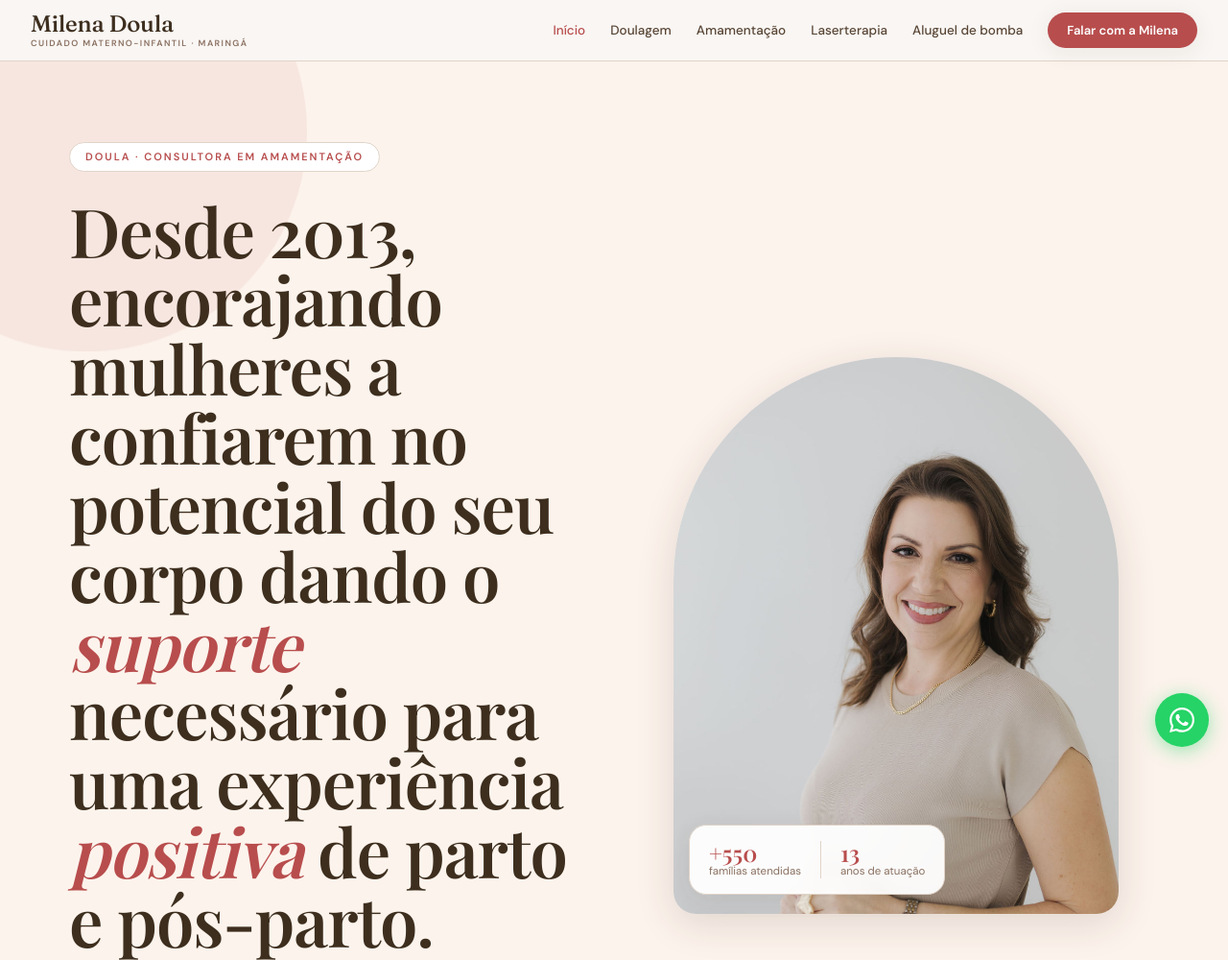
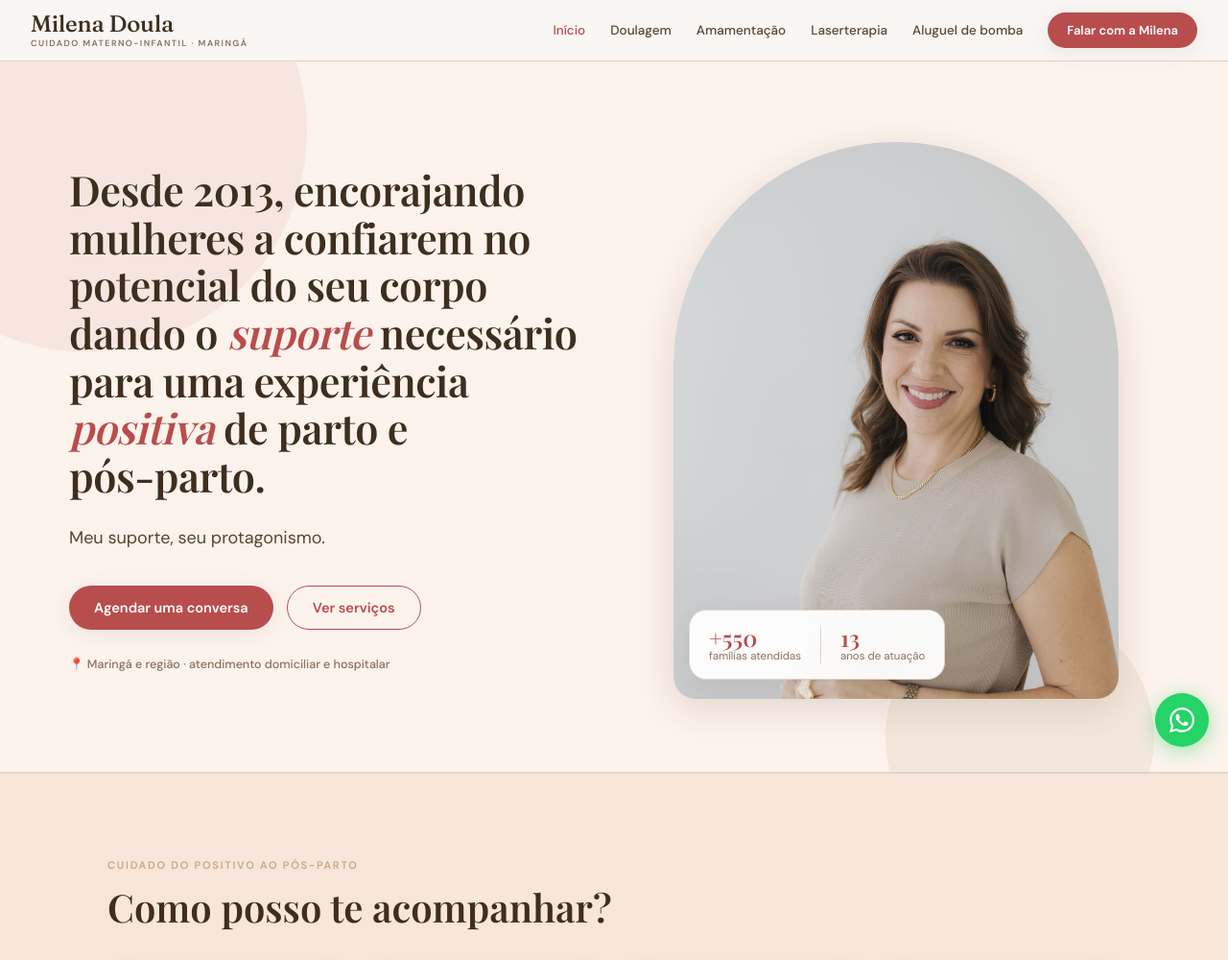
Before and after one commit to milenadoula/site, a plain HTML site: page index.html in a window 1280 px wide. Shown: the top 1000 px of the page at 96% size. Drawn offline with nearby package versions, Linux system fonts and the light colour scheme; files whose address does not match are found by name; a web font is replaced by a local one.

Commit message:
Remove badge da hero e reduz tamanho da fonte do H1 para caber a frase mais longa

```diff
--- a/index.html
+++ b/index.html
@@ -34,8 +34,7 @@
 <div aria-hidden="true" style="position:absolute;bottom:-120px;right:6%;width:280px;height:280px;border-radius:50%;background:var(--md-dourado);opacity:.16;animation:md-bob 11s ease-in-out infinite .8s;pointer-events:none"></div>
 <div style="position:relative;max-width:1200px;margin:0 auto;padding:84px 32px 76px;display:flex;gap:64px;align-items:center;flex-wrap:wrap">
 <div data-reveal="1" style="flex:1 1 460px;min-width:300px">
-<span style="display:inline-block;font:600 11px/1 var(--font-body);letter-spacing:.18em;text-transform:uppercase;color:var(--md-rosa);background:#fff;border:1px solid var(--md-borda);border-radius:100px;padding:9px 16px;margin-bottom:26px">doula · consultora em amamentação</span>
-<h1 style="font-family:var(--font-display);font-weight:600;font-size:clamp(2.6rem,6.2vw,4.4rem);line-height:1.02;letter-spacing:-.015em;color:var(--marrom);margin:0 0 24px;text-wrap:pretty">Desde 2013, encorajando mulheres a confiarem no potencial do seu corpo dando o <em style="font-style:italic;color:var(--md-rosa)">suporte</em> necessário para uma experiência <em style="font-style:italic;color:var(--md-rosa)">positiva</em> de parto e pós-parto.</h1>
+<h1 style="font-family:var(--font-display);font-weight:600;font-size:clamp(1.9rem,3.4vw,2.7rem);line-height:1.15;letter-spacing:-.01em;color:var(--marrom);margin:0 0 24px;text-wrap:pretty">Desde 2013, encorajando mulheres a confiarem no potencial do seu corpo dando o <em style="font-style:italic;color:var(--md-rosa)">suporte</em> necessário para uma experiência <em style="font-style:italic;color:var(--md-rosa)">positiva</em> de parto e pós-parto.</h1>
 <p style="font:400 18px/1.75 var(--font-body);color:var(--cafe);margin:0 0 34px;max-width:520px;text-wrap:pretty">Meu suporte, seu protagonismo.</p>
 <div style="display:flex;gap:14px;flex-wrap:wrap">
 <a class="btn btn-primary" href="https://wa.me/5544991252383" target="_blank" rel="noopener">Agendar uma conversa</a>
```
